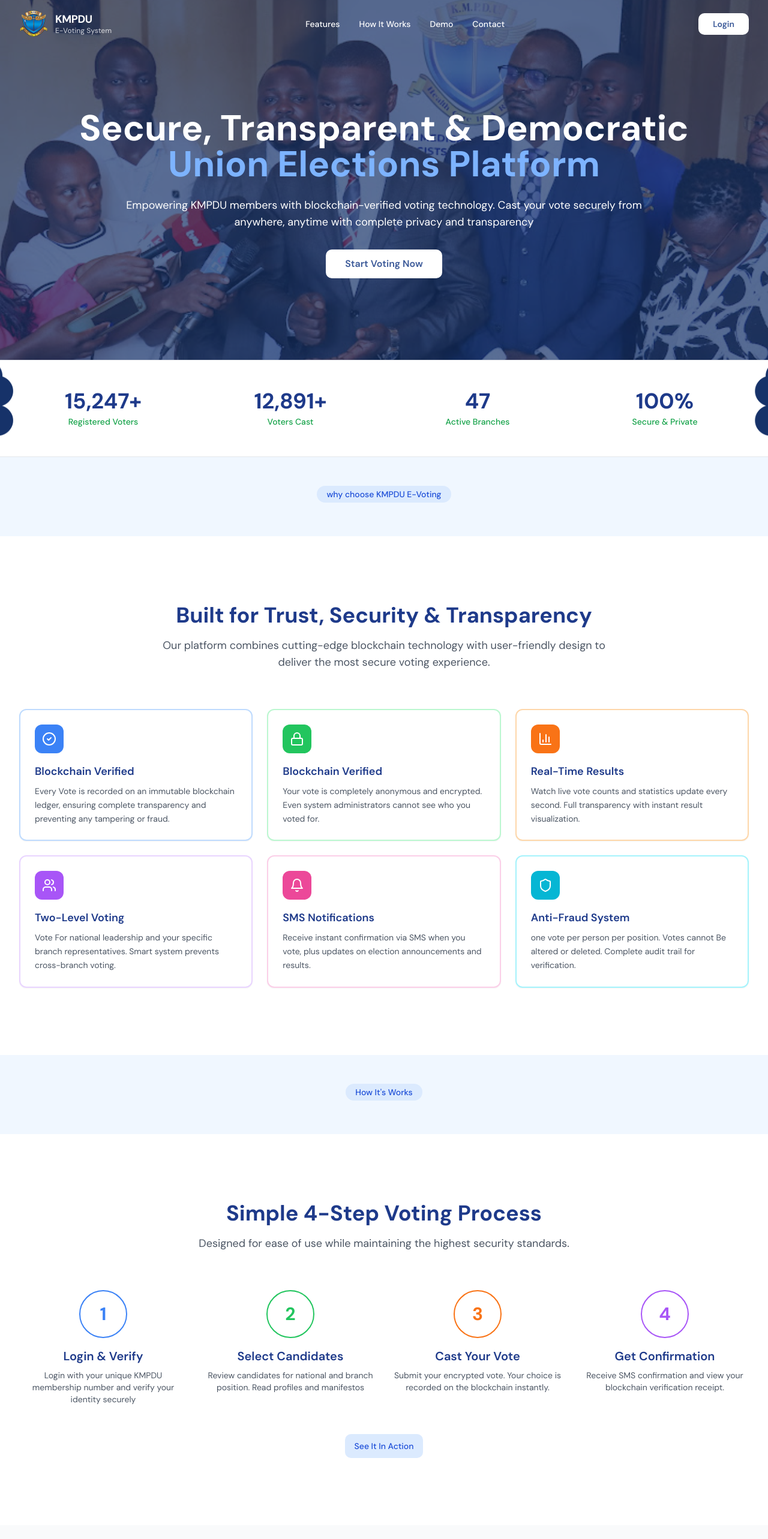
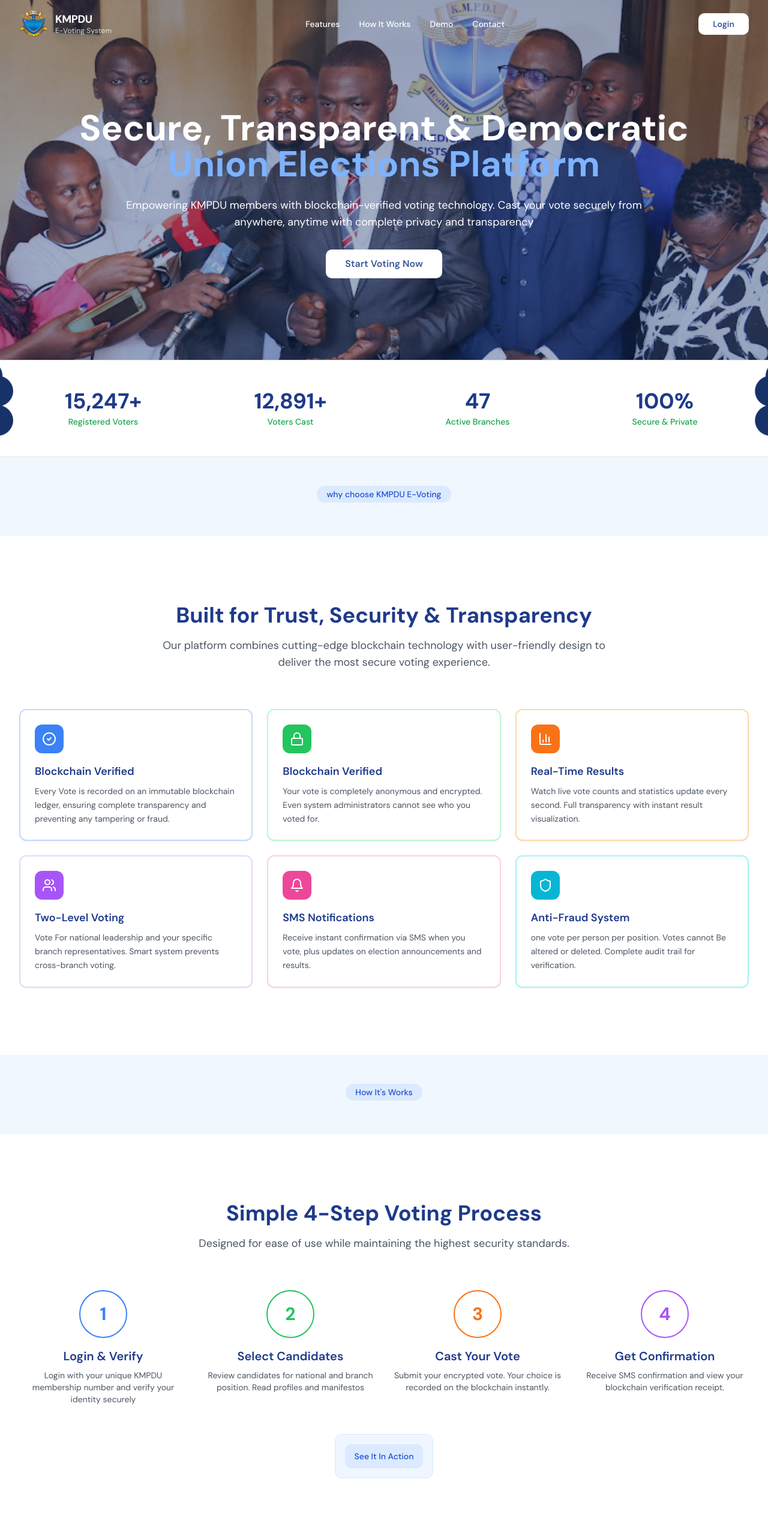
Before and after one commit to Egi-de/kmpdu_voting_sysytem, a React (Vite) app: page / in a window 1280 px wide. Shown: the top 2566 px of the page at 60% size. Built offline with nearby package versions, Linux system fonts and the light colour scheme; the HTML template or start-up script is replaced by a standard one.

Commit message:
refined the backaground image of heroarea to be seen clearly

```diff
--- a/src/pages/Index.tsx
+++ b/src/pages/Index.tsx
@@ -179,7 +179,7 @@ const Index = () => {
           className="absolute inset-0 bg-cover bg-center bg-no-repeat"
           style={{ backgroundImage: 'url(/heroarea_bg.png)' }}
         >
-          <div className="absolute inset-0 bg-[#163269]/70" />
+          <div className="absolute inset-0 bg-[#163269]/40" />
         </div>
 
         <div className="relative max-w-7xl mx-auto px-4 sm:px-6 lg:px-8 w-full">
@@ -296,11 +296,13 @@ const Index = () => {
           </div>
 
           <div className="text-center">
+            <div className="inline-block bg-blue-50 rounded-lg p-4 border border-blue-100">
               <a href="#demo">
                 <Button className="bg-blue-100 text-blue-700 hover:bg-blue-200">
                   See It In Action
                 </Button>
               </a>
+            </div>
           </div>
         </div>
       </section>
@@ -420,9 +422,11 @@ const Index = () => {
           </div>
 
           <div className="text-center mt-8">
+            <div className="inline-block bg-blue-50 rounded-lg p-4 border border-blue-100">
               <Button className="bg-blue-100 text-blue-700 hover:bg-blue-200">
                 View All Reviews
               </Button>
+            </div>
           </div>
         </div>
       </section>
@@ -562,26 +566,7 @@ const Index = () => {
               <p className="text-gray-600 text-sm mb-6 leading-relaxed">
                 Empowering democratic participation through secure, transparent, and blockchain-verified electronic voting for all KMPDU members.
               </p>
-              <div className="flex items-center gap-4">
-                <a href="#" className="w-10 h-10 rounded-full border-2 border-[#1e3a8a] flex items-center justify-center hover:bg-[#1e3a8a] hover:text-white transition-colors group">
-                  <svg className="w-5 h-5 text-[#1e3a8a] group-hover:text-white" fill="currentColor" viewBox="0 0 24 24">
-                    <path d="M24 12.073c0-6.627-5.373-12-12-12s-12 5.373-12 12c0 5.99 4.388 10.954 10.125 11.854v-8.385H7.078v-3.47h3.047V9.43c0-3.007 1.792-4.669 4.533-4.669 1.312 0 2.686.235 2.686.235v2.953H15.83c-1.491 0-1.956.925-1.956 1.874v2.25h3.328l-.532 3.47h-2.796v8.385C19.612 23.027 24 18.062 24 12.073z"/>
-                  </svg>
-                </a>
-                <a href="#" className="w-10 h-10 rounded-full border-2 border-[#1e3a8a] flex items-center justify-center hover:bg-[#1e3a8a] hover:text-white transition-colors group">
-                  <svg className="w-5 h-5 text-[#1e3a8a] group-hover:text-white" fill="currentColor" viewBox="0 0 24 24">
-                    <path d="M23.953 4.57a10 10 0 01-2.825.775 4.958 4.958 0 002.163-2.723c-.951.555-2.005.959-3.127 1.184a4.92 4.92 0 00-8.384 4.482C7.69 8.095 4.067 6.13 1.64 3.162a4.822 4.822 0 00-.666 2.475c0 1.71.87 3.213 2.188 4.096a4.904 4.904 0 01-2.228-.616v.06a4.923 4.923 0 003.946 4.827 4.996 4.996 0 01-2.212.085 4.936 4.936 0 004.604 3.417 9.867 9.867 0 01-6.102 2.105c-.39 0-.779-.023-1.17-.067a13.995 13.995 0 007.557 2.209c9.053 0 13.998-7.496 13.998-13.985 0-.21 0-.42-.015-.63A9.935 9.935 0 0024 4.59z"/>
-                  </svg>
-                </a>
-                <a href="#" className="w-10 h-10 rounded-full border-2 border-[#1e3a8a] flex items-center justify-center hover:bg-[#1e3a8a] transition-colors group">
-                  <svg className="w-5 h-5 text-[#1e3a8a] group-hover:text-white" fill="none" stroke="currentColor" viewBox="0 0 24 24">
-                    <path strokeLinecap="round" strokeLinejoin="round" strokeWidth={2} d="M21 12a9 9 0 01-9 9m9-9a9 9 0 00-9-9m9 9H3m9 9a9 9 0 01-9-9m9 9c1.657 0 3-4.03 3-9s-1.343-9-3-9m0 18c-1.657 0-3-4.03-3-9s1.343-9 3-9m-9 9a9 9 0 019-9" />
-                  </svg>
-                </a>
-                <a href="mailto:support@kmpdu-evoting.ke" className="w-10 h-10 rounded-full border-2 border-[#1e3a8a] flex items-center justify-center hover:bg-[#1e3a8a] transition-colors group">
-                  <Mail className="w-5 h-5 text-[#1e3a8a] group-hover:text-white" />
-                </a>
-              </div>
+
             </div>
 
             <div>
@@ -622,6 +607,26 @@ const Index = () => {
                   <a href="mailto:support@kmpdu-evoting.ke" className="text-gray-600 hover:text-[#1e3a8a] transition-colors text-sm">support@kmpdu-evoting.ke</a>
                 </li>
               </ul>
+              <div className="flex items-center gap-4 mt-6">
+                <a href="#" className="w-10 h-10 rounded-full border-2 border-[#1e3a8a] flex items-center justify-center hover:bg-[#1e3a8a] hover:text-white transition-colors group">
+                  <svg className="w-5 h-5 text-[#1e3a8a] group-hover:text-white" fill="currentColor" viewBox="0 0 24 24">
+                    <path d="M24 12.073c0-6.627-5.373-12-12-12s-12 5.373-12 12c0 5.99 4.388 10.954 10.125 11.854v-8.385H7.078v-3.47h3.047V9.43c0-3.007 1.792-4.669 4.533-4.669 1.312 0 2.686.235 2.686.235v2.953H15.83c-1.491 0-1.956.925-1.956 1.874v2.25h3.328l-.532 3.47h-2.796v8.385C19.612 23.027 24 18.062 24 12.073z"/>
+                  </svg>
+                </a>
+                <a href="#" className="w-10 h-10 rounded-full border-2 border-[#1e3a8a] flex items-center justify-center hover:bg-[#1e3a8a] hover:text-white transition-colors group">
+                  <svg className="w-5 h-5 text-[#1e3a8a] group-hover:text-white" fill="currentColor" viewBox="0 0 24 24">
+                    <path d="M23.953 4.57a10 10 0 01-2.825.775 4.958 4.958 0 002.163-2.723c-.951.555-2.005.959-3.127 1.184a4.92 4.92 0 00-8.384 4.482C7.69 8.095 4.067 6.13 1.64 3.162a4.822 4.822 0 00-.666 2.475c0 1.71.87 3.213 2.188 4.096a4.904 4.904 0 01-2.228-.616v.06a4.923 4.923 0 003.946 4.827 4.996 4.996 0 01-2.212.085 4.936 4.936 0 004.604 3.417 9.867 9.867 0 01-6.102 2.105c-.39 0-.779-.023-1.17-.067a13.995 13.995 0 007.557 2.209c9.053 0 13.998-7.496 13.998-13.985 0-.21 0-.42-.015-.63A9.935 9.935 0 0024 4.59z"/>
+                  </svg>
+                </a>
+                <a href="#" className="w-10 h-10 rounded-full border-2 border-[#1e3a8a] flex items-center justify-center hover:bg-[#1e3a8a] transition-colors group">
+                  <svg className="w-5 h-5 text-[#1e3a8a] group-hover:text-white" fill="none" stroke="currentColor" viewBox="0 0 24 24">
+                    <path strokeLinecap="round" strokeLinejoin="round" strokeWidth={2} d="M21 12a9 9 0 01-9 9m9-9a9 9 0 00-9-9m9 9H3m9 9a9 9 0 01-9-9m9 9c1.657 0 3-4.03 3-9s-1.343-9-3-9m0 18c-1.657 0-3-4.03-3-9s1.343-9 3-9m-9 9a9 9 0 019-9" />
+                  </svg>
+                </a>
+                <a href="mailto:support@kmpdu-evoting.ke" className="w-10 h-10 rounded-full border-2 border-[#1e3a8a] flex items-center justify-center hover:bg-[#1e3a8a] transition-colors group">
+                  <Mail className="w-5 h-5 text-[#1e3a8a] group-hover:text-white" />
+                </a>
+              </div>
             </div>
           </div>
 
--- a/src/pages/Login.tsx
+++ b/src/pages/Login.tsx
@@ -258,6 +258,7 @@ export default function Login() {
                     </div>
                   </div>
 
+                  <div className="bg-blue-50 rounded-lg p-4 border border-blue-100">
                     <div className="flex flex-col gap-3">
                       <Button
                         onClick={handleConfirmLogin}
@@ -279,6 +280,7 @@ export default function Login() {
                       </Button>
                     </div>
                   </div>
+                </div>
               )}
 
               <p className="mt-8 text-center text-xs text-muted-foreground">
```
Lines whose indentation alone changed are shown as unchanged.
